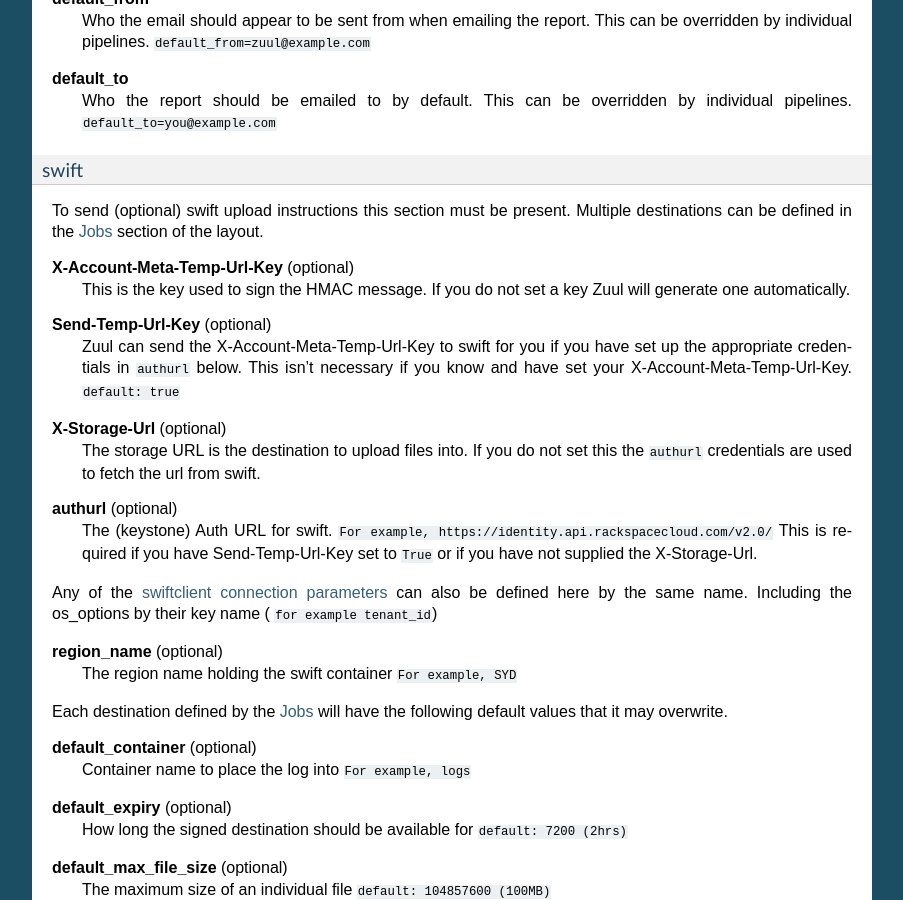
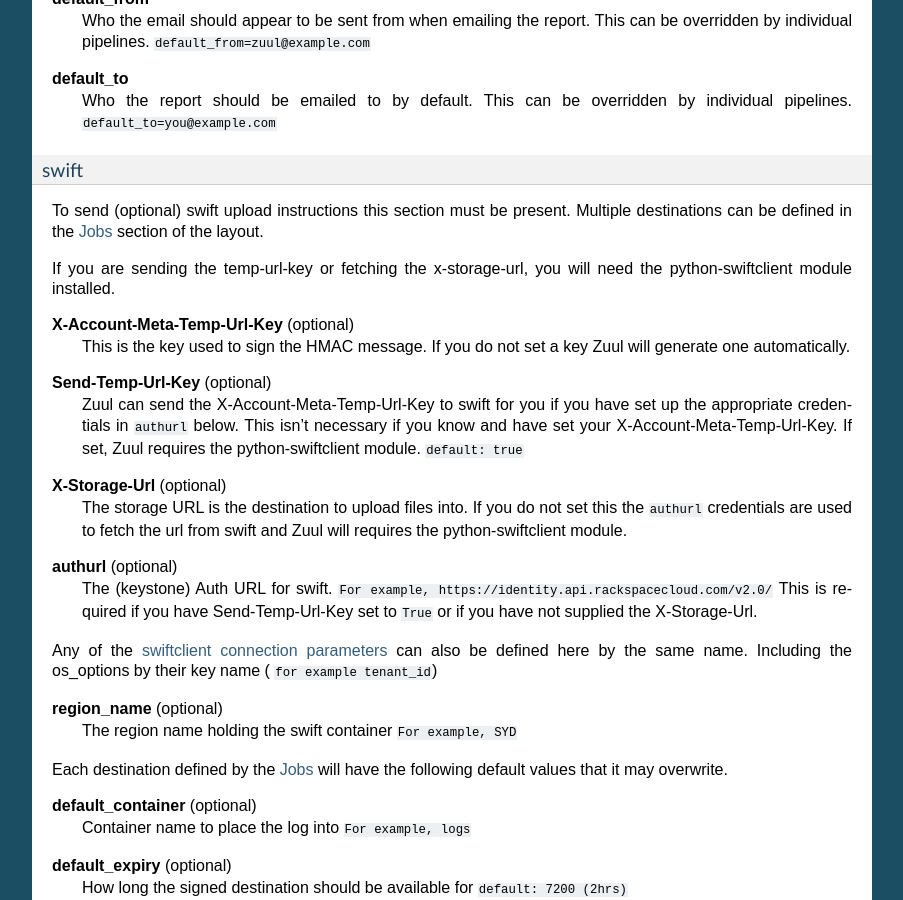
Before and after one commit to openstack-infra/zuul, a Sphinx documentation site: the page built from doc/source/zuul.rst, in a window 1280 px wide and 900 px high, scrolled down 2623 px. Shown: the whole window, without its empty margins (198-1101 px from the left). Built offline with Sphinx 7.4.7, drawn with Linux system fonts in a browser that asks for light colours.

Commit message:
Make swiftclient an optional dependency
I can not use the switclient on my installation and need a way to
prevent the swiftclient import entirely.

The only usage of the swiftclient module is to establish a connection
which only happen if there is a [swift] section in the configuration.

Moving the import from the top of the file next to its only usage would
make sure my installs never has to get swiftclient installed.

Change-Id: Ie2ef84f86f9f57796a85758147ba87d8b22c3e55

```diff
--- a/doc/source/zuul.rst
+++ b/doc/source/zuul.rst
@@ -182,8 +182,11 @@ swift
 """""
 
 To send (optional) swift upload instructions this section must be
-present. Multiple destinations can be defined in the :ref:`jobs`
-section of the layout.
+present. Multiple destinations can be defined in the :ref:`jobs` section
+of the layout.
+
+If you are sending the temp-url-key or fetching the x-storage-url, you
+will need the python-swiftclient module installed.
 
 **X-Account-Meta-Temp-Url-Key** (optional)
   This is the key used to sign the HMAC message. If you do not set a
@@ -194,12 +197,13 @@ section of the layout.
   you have set up the appropriate credentials in ``authurl`` below.
   This isn't necessary if you know and have set your
   X-Account-Meta-Temp-Url-Key.
+  If set, Zuul requires the python-swiftclient module.
   ``default: true``
 
 **X-Storage-Url** (optional)
   The storage URL is the destination to upload files into. If you do
   not set this the ``authurl`` credentials are used to fetch the url
-  from swift.
+  from swift and Zuul will requires the python-swiftclient module.
 
 **authurl** (optional)
   The (keystone) Auth URL for swift.
```
Also changed, not shown: 1 other file.
